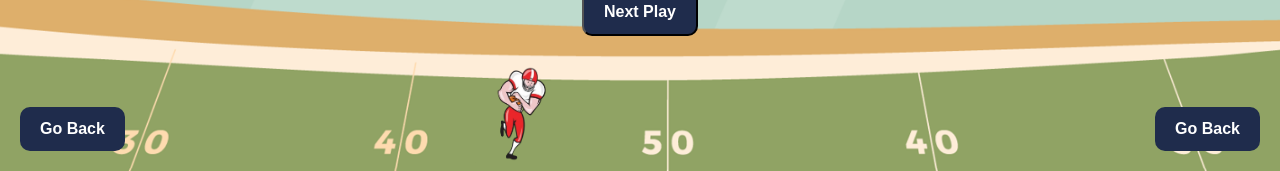
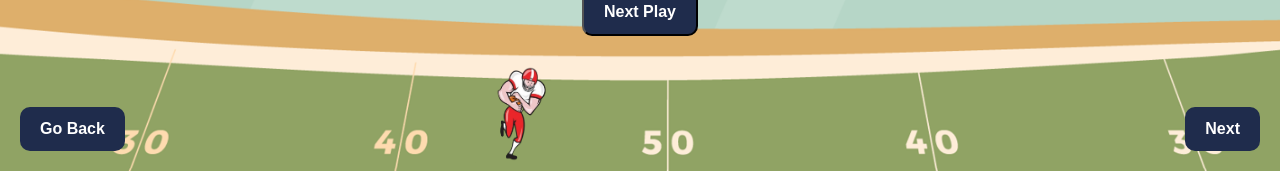
Before and after one commit to trv2111/w4170-proj, a Flask app: page /football101 in a window 1280 px wide. Shown: the part 629-800 px from the top of the page. Run offline with Flask 3, Linux system fonts and the light colour scheme; some libraries are stand-ins or nearby versions; some web fonts are replaced.

Commit message:
Update football101.html

```diff
--- a/templates/football101.html
+++ b/templates/football101.html
@@ -21,6 +21,6 @@
 
 <div class="bottom-buttons-Container">
     <a href="/home" class="back-button">Go Back</a>
-    <a href="/football101-options" class="back-button">Go Back</a>
+    <a href="/football101-options" class="back-button">Next</a>
 </div>
 {% endblock %}
```
